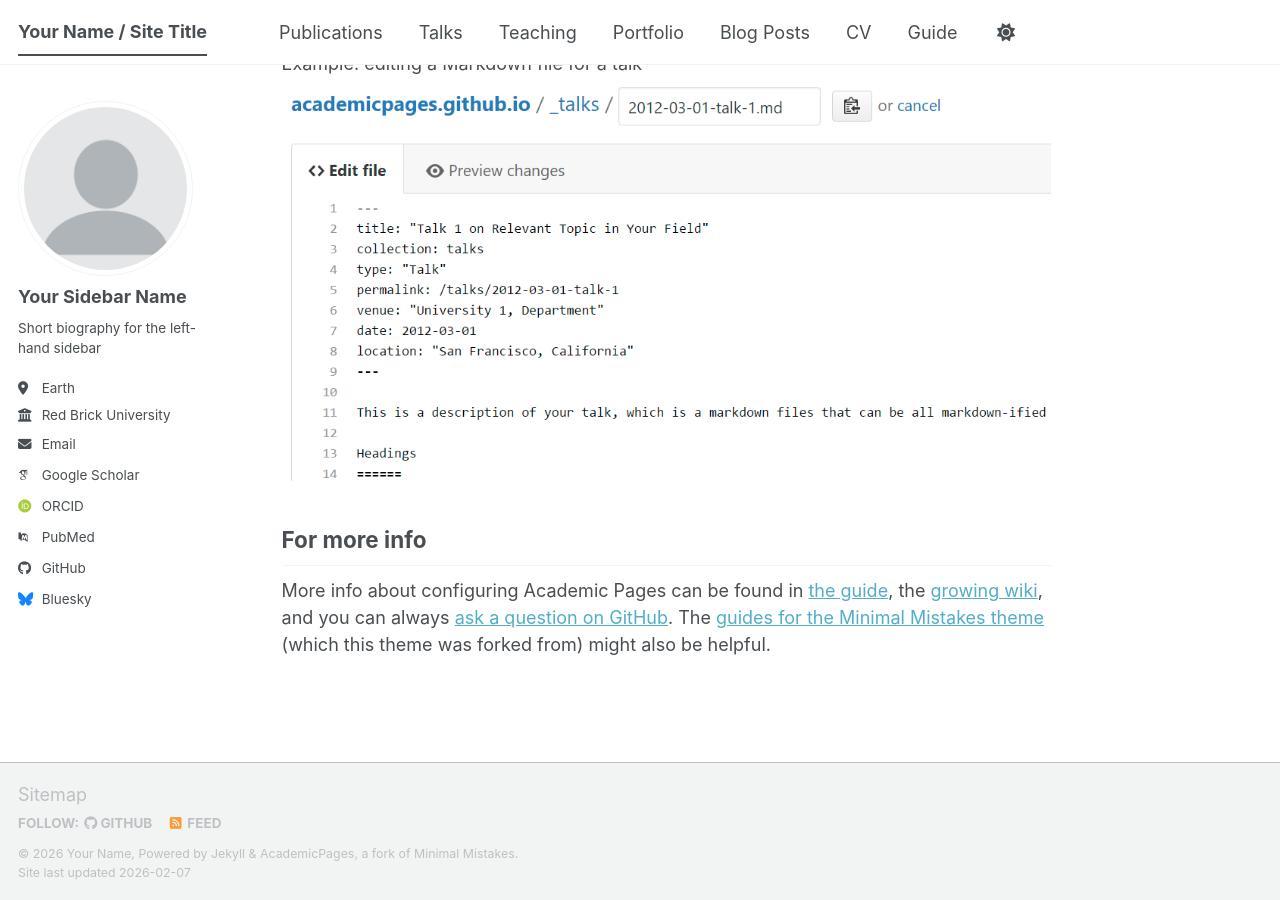
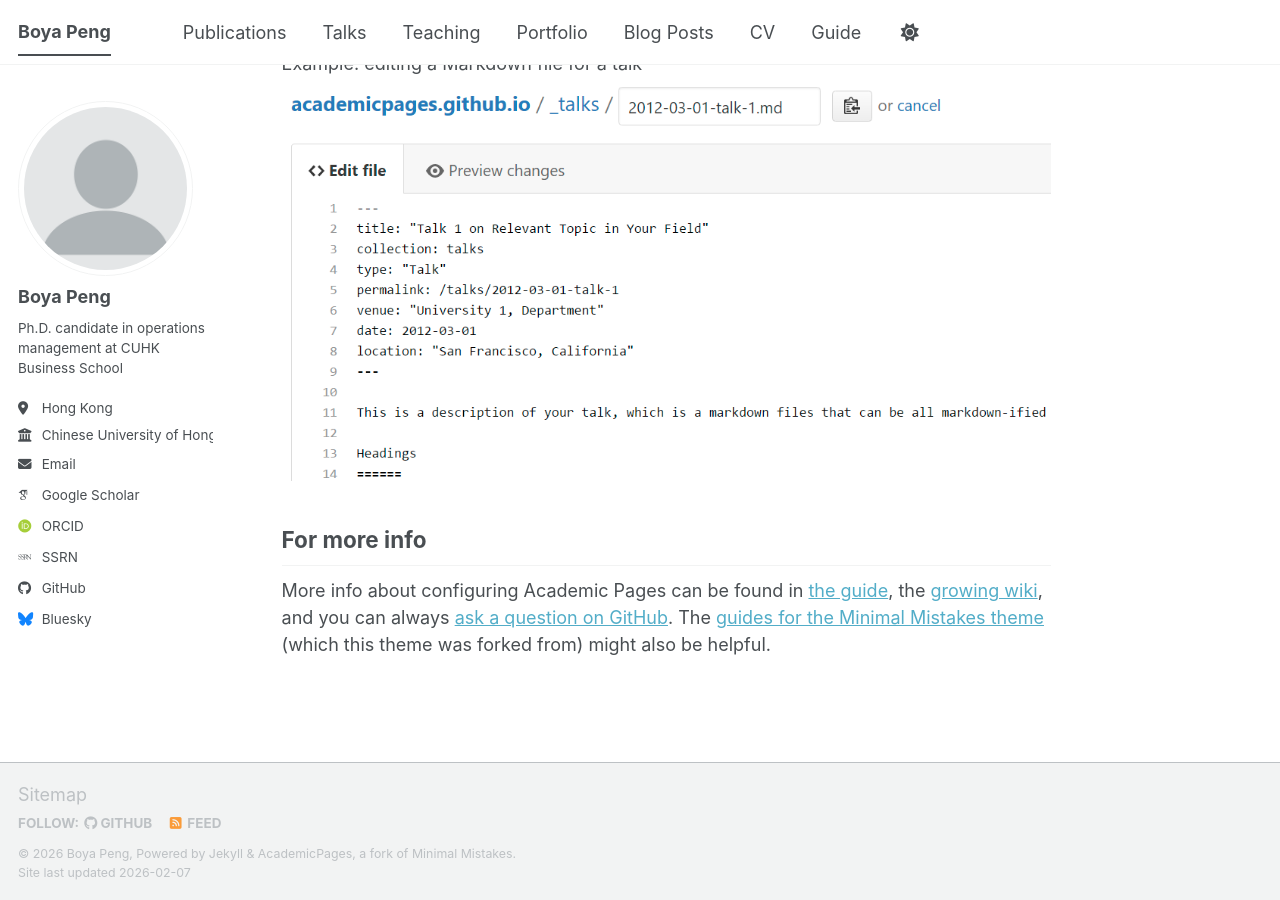
Before and after one commit to peng-boya/peng-boya.github.io, a Jekyll site: the page built from _pages/about.md, in a window 1280 px wide and 900 px high, scrolled down 2720 px. Built offline with Jekyll 4.4.1, drawn with Linux system fonts in a browser that asks for light colours; some web fonts are replaced; a script bundle is joined from its source files by our own code; library files that are not in the unit come from our copies.

Commit message:
Update _config.yml

```diff
--- a/_config.yml
+++ b/_config.yml
@@ -9,14 +9,14 @@
 # Basic Site Settings
 locale                   : "en-US"
 site_theme               : "default" # The available themes options are "default", "air", "sunrise", "mint", "dirt" and "contrast"
-title                    : "Your Name / Site Title"
+title                    : "Boya Peng"
 title_separator          : "-"
-name                     : &name "Your Name"
-description              : &description "Your Name's academic portfolio"   # Update this with a general description of your site, this is the default if not overridden by a page
-url                      : https://academicpages.github.io # The base hostname & protocol for your site e.g. "https://[your GitHub username].github.io",
+name                     : &name "Boya Peng"
+description              : &description "Boya Peng's academic portfolio"   # Update this with a general description of your site, this is the default if not overridden by a page
+url                      : https://peng-boya.github.io # The base hostname & protocol for your site e.g. "https://[your GitHub username].github.io",
                                                            # or if you already have some other page hosted on Github then use "https://[your GitHub username].github.io/[Your Repo Name]"
 baseurl                  : "" # the subpath of your site, e.g. "/blog"
-repository               : "academicpages/academicpages.github.io"
+repository               : "peng-boya/peng-boya.github.io"
 
 # Site Author - The following control what appear as part of the author content on the side bar.
 #               If a field is blank the icon and link will not appear, otherwise it will be shown.
@@ -24,24 +24,24 @@ repository               : "academicpages/academicpages.github.io"
 author:
   # Biographic information
   avatar           : "profile.png"
-  name             : "Your Sidebar Name"
+  name             : "Boya Peng"
   pronouns         : # example: "she/her"
-  bio              : "Short biography for the left-hand sidebar"
-  location         : "Earth"
-  employer         : "Red Brick University"
+  bio              : "Ph.D. candidate in operations management at CUHK Business School"
+  location         : "Hong Kong"
+  employer         : "Chinese University of Hong Kong"
   uri              : # URL
-  email            : "none@example.org"
+  email            : "boyapeng@link.cuhk.edu.hk"
 
   # Academic websites
   academia         : # URL
   arxiv            : # URL - Update with the correct link to your profile
-  googlescholar    : "https://scholar.google.com/citations?user=PS_CX0AAAAAJ"
+  googlescholar    : "https://scholar.google.com/citations?user=NV1is2EAAAAJ&hl=zh-CN"
   inspire-hep      : # URL
   impactstory      : # URL
-  orcid            : "https://orcid.org/yourorcidurl"
+  orcid            : "https://orcid.org/my-orcid?orcid=0009-0002-6910-7597"
   semantic         : # URL
-  ssrn             : # URL
-  pubmed           : "https://www.ncbi.nlm.nih.gov/pubmed/?term=john+snow"
+  ssrn             : "https://papers.ssrn.com/sol3/cf_dev/AbsByAuth.cfm?per_id=5881732"
+  pubmed           :
   researchgate     : # URL
   scopus           : # URL
   zotero           : # URL
@@ -51,13 +51,13 @@ author:
   bitbucket        : # Username - Update with your username on the site
   codepen          : # Username
   dribbble         : # Username
-  github           : "academicpages"
+  github           : "peng-boya"
   kaggle           : # Username
   stackoverflow    : # User number or user number and name (i.e., use "1" or "1/jeff-atwood")
 
   # Social media
   artstation       : # Username
-  bluesky          : "bsky.app" # Replace this with you Bluesky username
+  bluesky          : \
   facebook         : # Username
   flickr           : # Username
   foursquare       : # Username
```
